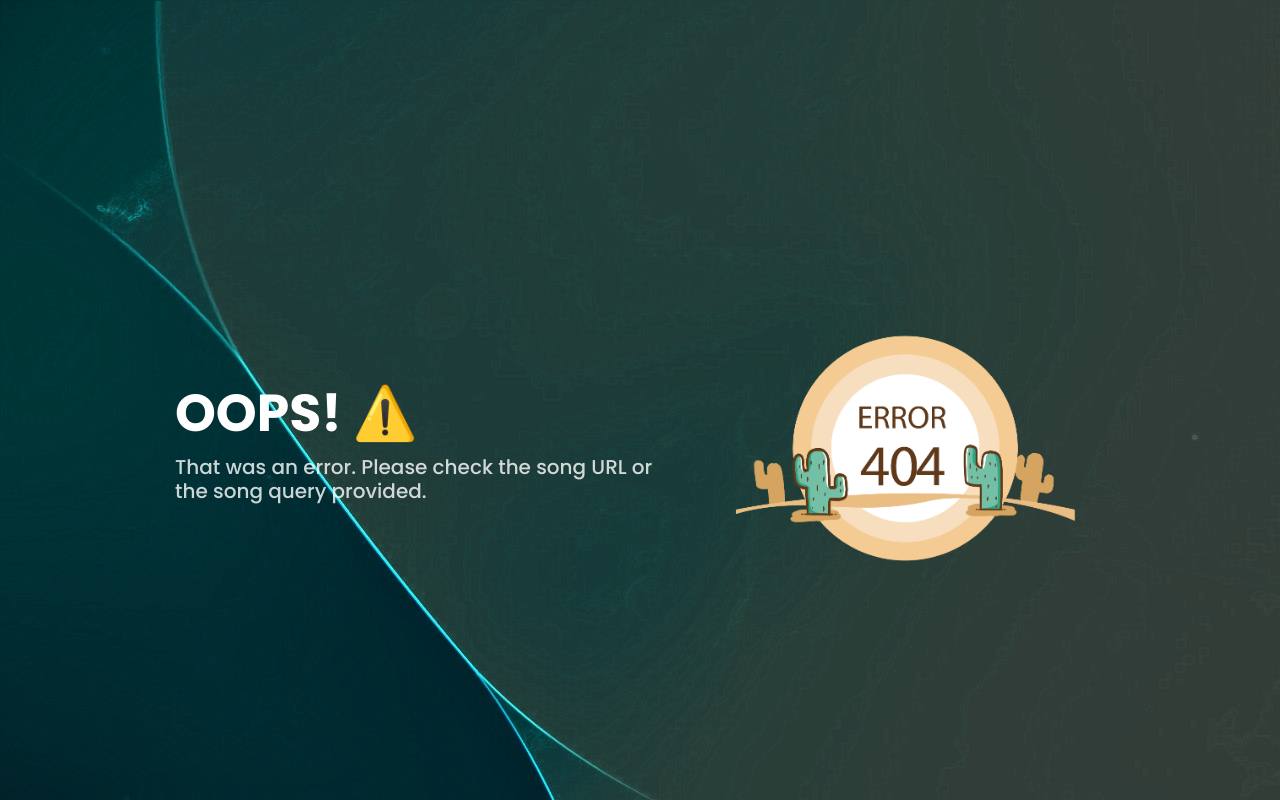
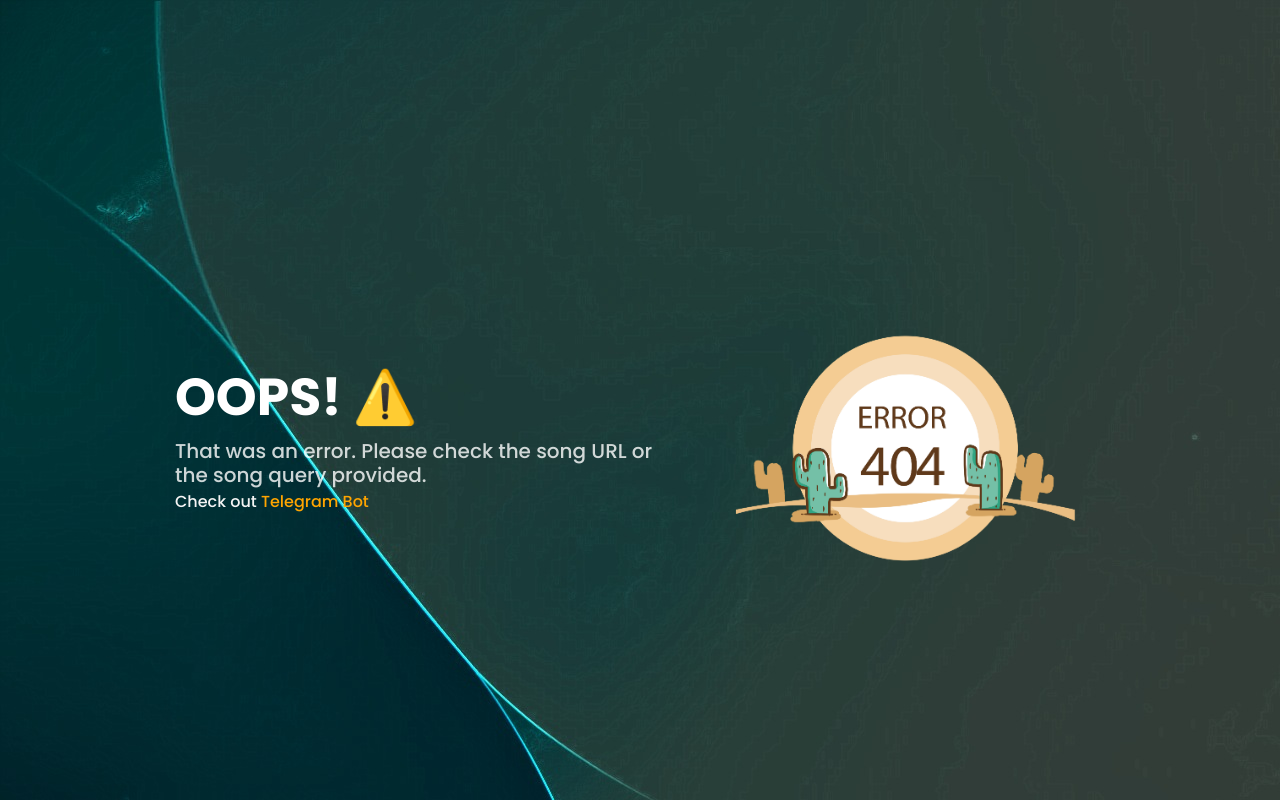
Before and after one commit to abhilashmnair/flaskApp, a Flask app: template templates/error.html in a window 1280 px wide. Run offline with Flask 2, Linux system fonts and the light colour scheme; the template is opened without the code that fills it, so the values that code supplies are empty; parts of the project's set-up code (start-up, migrations or seed data) failed here and were passed over; some libraries are stand-ins or nearby versions.

Commit message:
Update error.html

```diff
--- a/templates/error.html
+++ b/templates/error.html
@@ -24,6 +24,7 @@
           <div class="col-xl-5 col-lg-6 pt-3 pt-lg-0 order-2 order-lg-1 d-flex flex-column justify-content-center">
             <h1>OOPS! ⚠️ </h1>
             <h2>That was an error. Please check the song URL or the song query provided.</h2>
+            <h6>Check out <a href = "https://t.me/spotifydl_mp3_bot" style="color: orange;">Telegram Bot</a></h6>
           </div>
           <div class="col-xl-4 col-lg-6 order-1 order-lg-2 hero-img" data-aos="zoom-in" data-aos-delay="150">
             <img src="../static/error.png" class="img-fluid animated" alt="">
```
